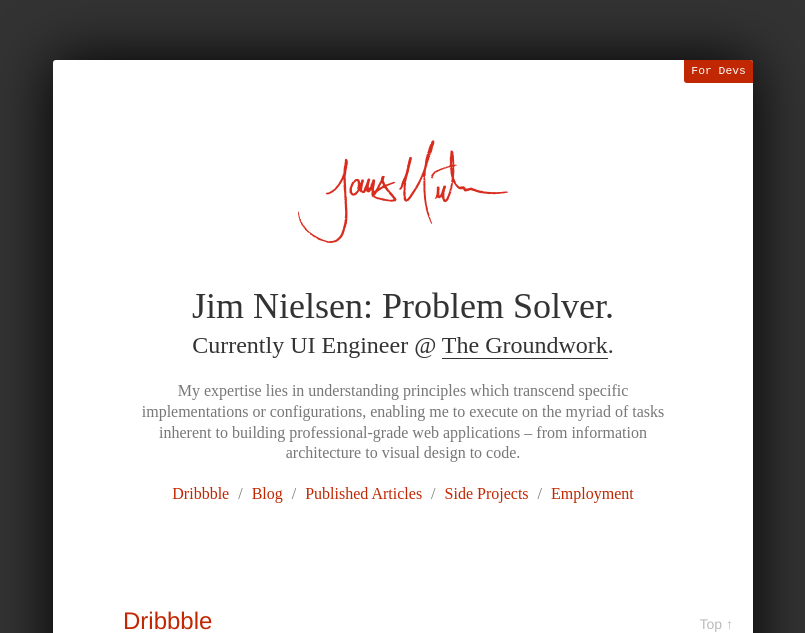
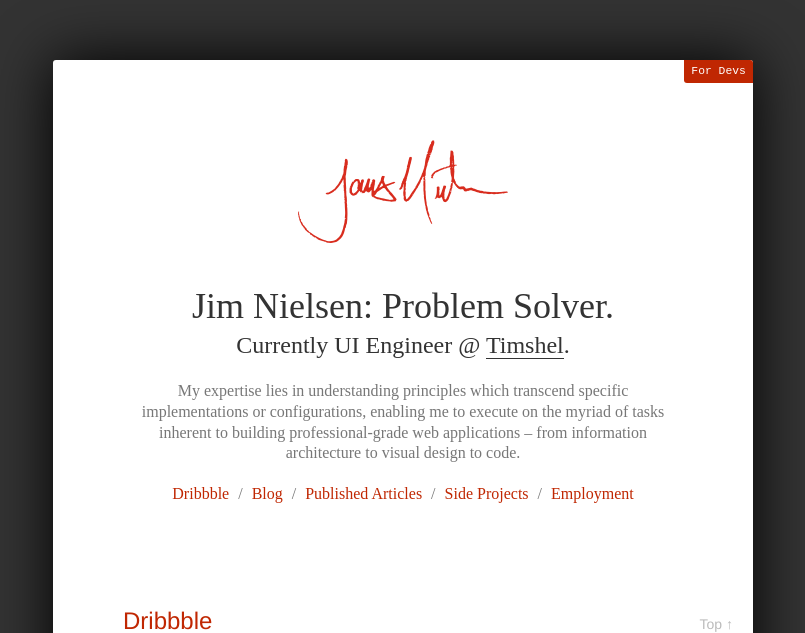
Before and after one commit to jimniels/www, a Jekyll site: the page built from index.html, in a window 1280 px wide and 900 px high, cut to the strip 0-633 px from the top of the window. Shown: the whole strip, without its empty margins (237-1042 px from the left). Built offline with Jekyll 4.4.1, drawn with Linux system fonts in a browser that asks for light colours; Markdown is read by kramdown in place of the engine named in the settings; comment, search, counter and statistics services are not loaded.

Commit message:
Groundwork -> Timshel

```diff
--- a/_includes/header.html
+++ b/_includes/header.html
@@ -6,7 +6,7 @@
   </h1>
 
   <h2>
-    Currently UI Engineer @ <a href='https://thegroundwork.com/'>The Groundwork</a>.
+    Currently UI Engineer @ <a href='https://timshel.com/'>Timshel</a>.
   </h2>
 
   <p>
```
